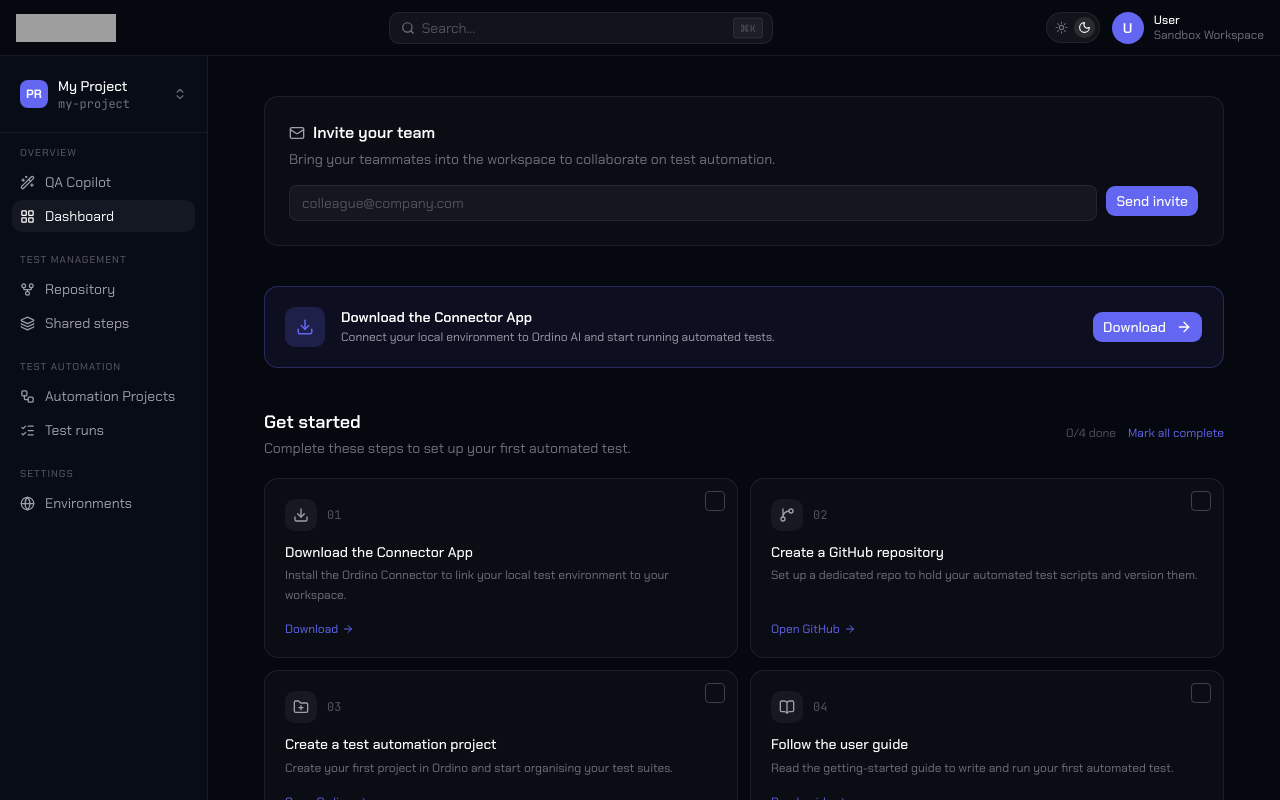
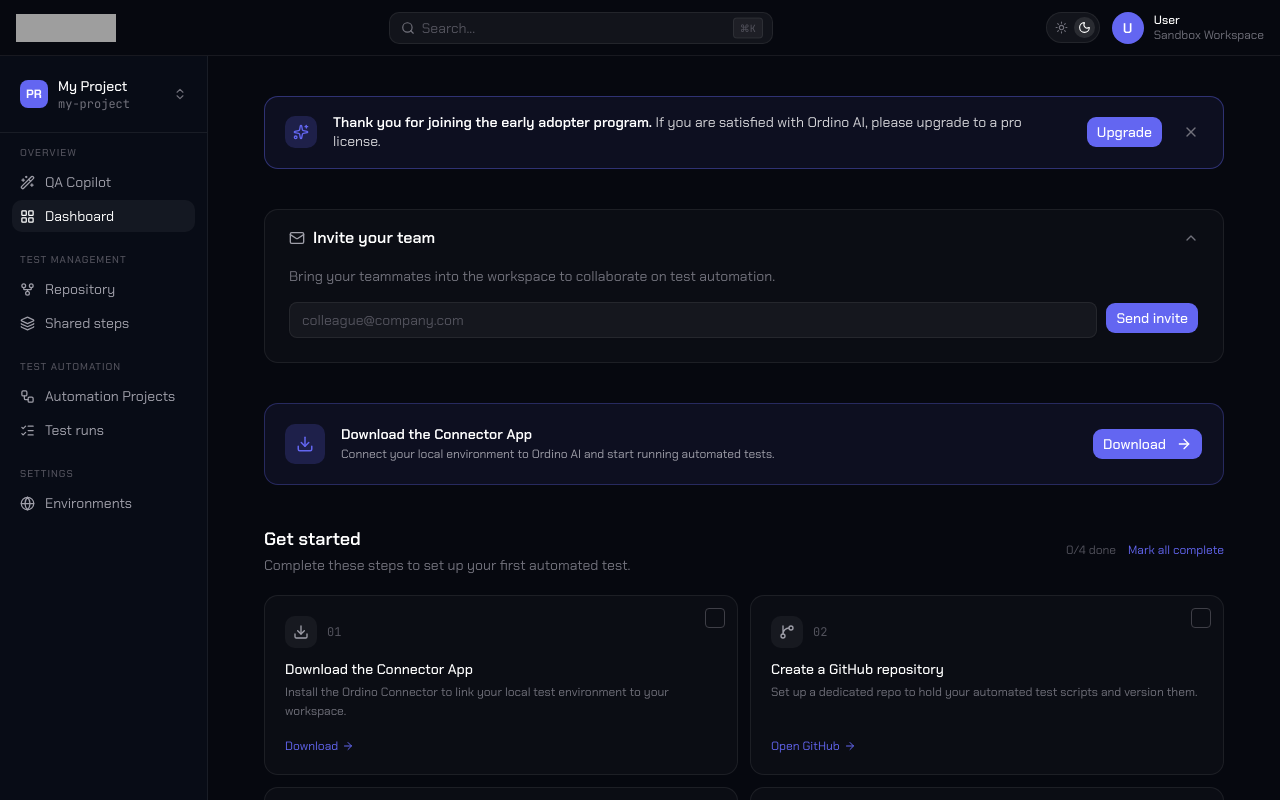
Before and after one commit to ganjilive/ordinobrainstorm, a Next.js app: page /dashboard in a window 1280 px wide. Shown: the top 800 px of the page. Built offline with nearby package versions, Linux system fonts and the light colour scheme; grey boxes are pictures that could not be loaded.

Commit message:
new banners

```diff
--- a/app/dashboard/page.tsx
+++ b/app/dashboard/page.tsx
@@ -29,6 +29,8 @@ import {
   Globe,
   Check,
   ChevronDown,
+  Sparkles,
+  X,
 } from 'lucide-react';
 import type { LucideIcon } from 'lucide-react';
 
@@ -138,6 +140,8 @@ export default function DashboardPage() {
   const { name, username, workspaceName, workspaceId, projectName, projectId } = onboardingState;
   const [inviteEmail, setInviteEmail] = useState('');
   const [getStartedOpen, setGetStartedOpen] = useState(false);
+  const [bannerDismissed, setBannerDismissed] = useState(false);
+  const [inviteOpen, setInviteOpen] = useState(true);
   const { completed, toggle, markAllComplete, allDone } = useSetupProgress(NEXT_ACTION_IDS);
 
   const displayName = name || username || 'User';
@@ -296,15 +300,59 @@ export default function DashboardPage() {
         <main className="flex-1 overflow-y-auto">
           <div className="max-w-5xl mx-auto px-8 py-10 space-y-10 step-enter">
 
-            {/* Invite your team — always visible */}
+            {/* Early adopter upgrade banner */}
+            {!bannerDismissed && (
+              <div
+                className="rounded-xl border border-brand-indigo/40 px-5 py-4 flex items-center gap-4"
+                style={{ background: 'rgba(99,102,241,0.08)' }}
+              >
+                <div className="flex items-center justify-center w-8 h-8 rounded-lg bg-brand-indigo/20 text-brand-indigo shrink-0">
+                  <Sparkles size={16} />
+                </div>
+                <p className="flex-1 text-sm text-zinc-300 leading-snug">
+                  <span className="font-semibold text-white">Thank you for joining the early adopter program.</span>{' '}
+                  If you are satisfied with Ordino AI, please upgrade to a pro license.
+                </p>
+                <a
+                  href="#upgrade"
+                  className={cn(
+                    buttonVariants(),
+                    'shrink-0 bg-brand-indigo hover:bg-brand-indigo/90 text-white text-sm',
+                  )}
+                >
+                  Upgrade
+                </a>
+                <button
+                  onClick={() => setBannerDismissed(true)}
+                  className="shrink-0 p-1 rounded text-zinc-500 hover:text-zinc-300 hover:bg-white/5 transition-colors cursor-pointer"
+                  aria-label="Dismiss"
+                >
+                  <X size={16} />
+                </button>
+              </div>
+            )}
+
+            {/* Invite your team — always visible, collapsible */}
             <section
-              className="rounded-xl border border-dark-border p-6"
+              className="rounded-xl border border-dark-border"
               style={{ background: 'rgba(255,255,255,0.024)' }}
             >
-              <div className="flex items-center gap-2 mb-1">
-                <Mail size={16} className="text-zinc-400" />
-                <h2 className="text-base font-semibold text-white">Invite your team</h2>
-              </div>
+              <button
+                onClick={() => setInviteOpen((o) => !o)}
+                className="w-full flex items-center gap-2 px-6 py-4 text-left group cursor-pointer"
+              >
+                <Mail size={16} className="text-zinc-400 shrink-0" />
+                <h2 className="text-base font-semibold text-white flex-1">Invite your team</h2>
+                <ChevronDown
+                  size={16}
+                  className={cn(
+                    'text-zinc-500 transition-transform duration-200',
+                    inviteOpen && 'rotate-180',
+                  )}
+                />
+              </button>
+              {inviteOpen && (
+                <div className="px-6 pb-6">
                   <p className="text-sm text-zinc-500 mb-4">
                     Bring your teammates into the workspace to collaborate on test automation.
                   </p>
@@ -320,6 +368,8 @@ export default function DashboardPage() {
                       Send invite
                     </Button>
                   </div>
+                </div>
+              )}
             </section>
 
             {!allDone && (
```
Lines whose indentation alone changed are shown as unchanged.
